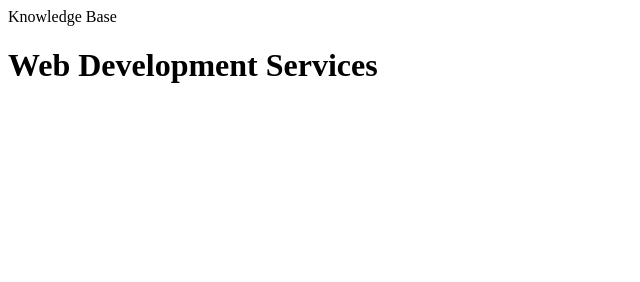
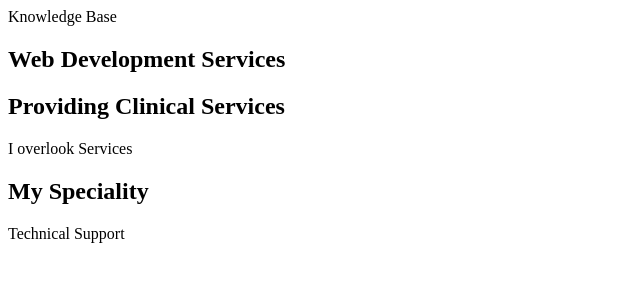
Before and after one commit to SyedFaizan69/SyedFaizan69.github.io, a plain HTML site: page exercise1.html in a window 1280 px wide. Shown: the whole page, without its empty margins (0-640 px from the left). Drawn offline with Linux system fonts and the light colour scheme.

Commit message:
Adding Sections

```diff
--- a/exercise1.html
+++ b/exercise1.html
@@ -3,16 +3,34 @@
     <head>
         <meta charset="UTF-8">
         <meta name="viewport" content="width=device-width, initial-scale=1.0">
-        <title>Document</title>
+        <title>GCC</title>
     </head>
     <body>
         <header>
             Knowledge Base
         </header>
         <main>
-            <h1>
-                Web Development Services
-            </h1>
+            <section>
+                <h1>
+                    Web Development Services
+                </h1>
+            </section>
+            <section>
+                <h2>
+                    Providing Clinical Services
+                </h2>
+                <p>
+                    I overlook Services
+                </p>
+            </section>
+            <section>
+                <h2>
+                    My Speciality
+                </h2>
+                <p>
+                    Technical Support
+                </p>
+            </section>
 
         </main>
 
```
